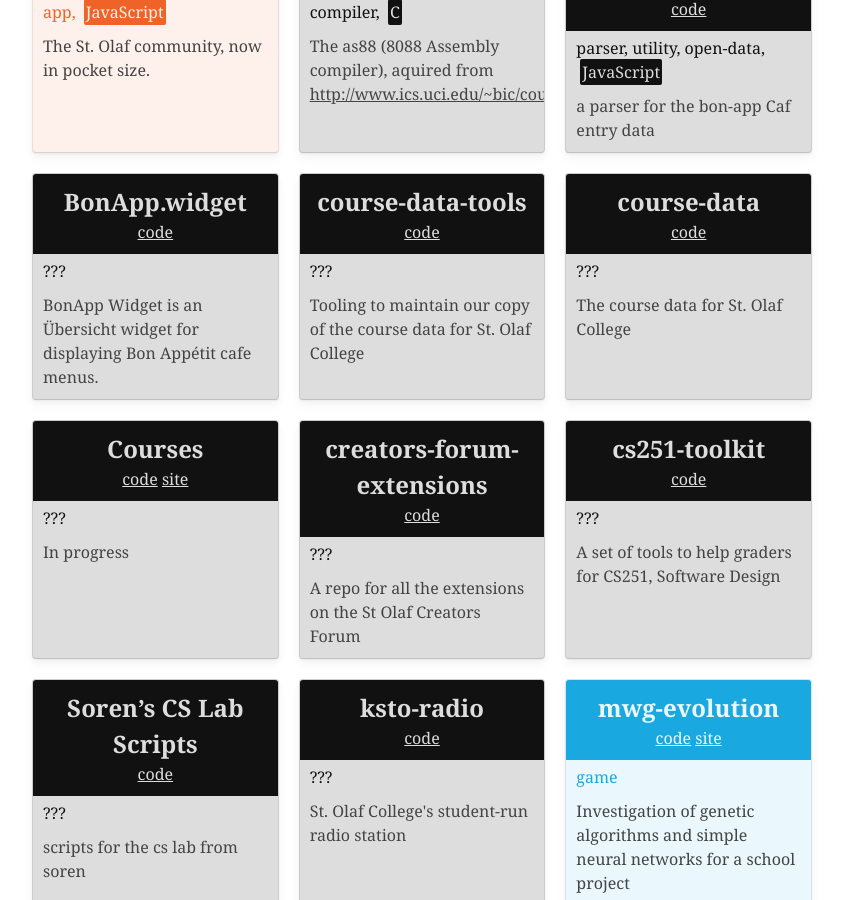
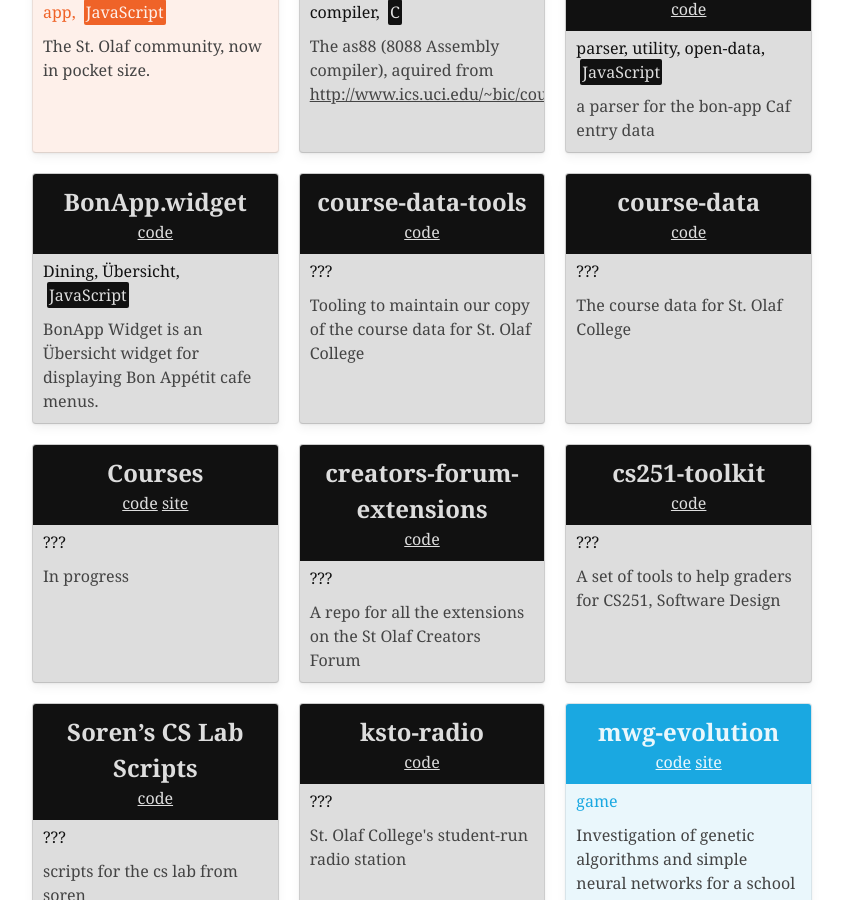
Before and after one commit to StoDevX/stodevx.github.io, a Jekyll site: the page built from index.html, in a window 1280 px wide and 900 px high, scrolled down 412 px. Shown: the whole window, without its empty margins (218-1061 px from the left). Built offline with Jekyll 4.4.1, drawn with Linux system fonts in a browser that asks for light colours.

Commit message:
Update bonapp-widget.md
Add categories and language

```diff
--- a/bonapp-widget.md
+++ b/bonapp-widget.md
@@ -1,6 +1,7 @@
 ---
 title: BonApp.widget
-categories: ['???']
+categories: [Dining, Übersicht]
+language: JavaScript
 layout: page
 repo: BonApp-Widget
 has-page: false
```
